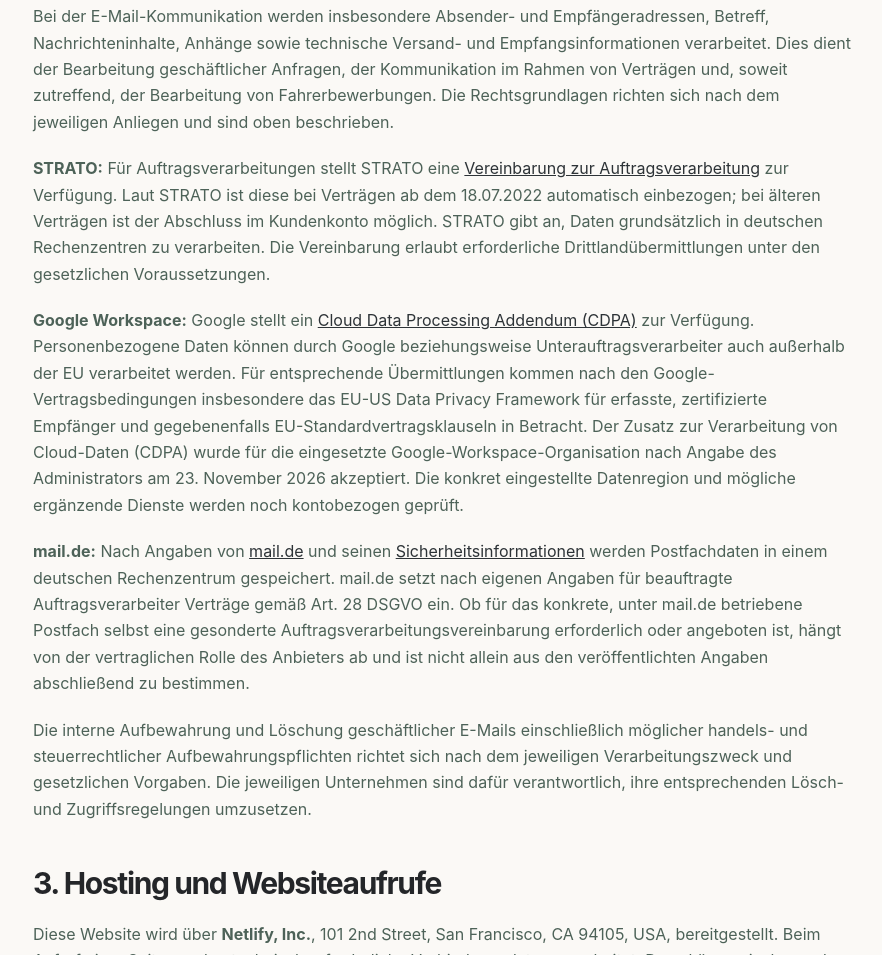
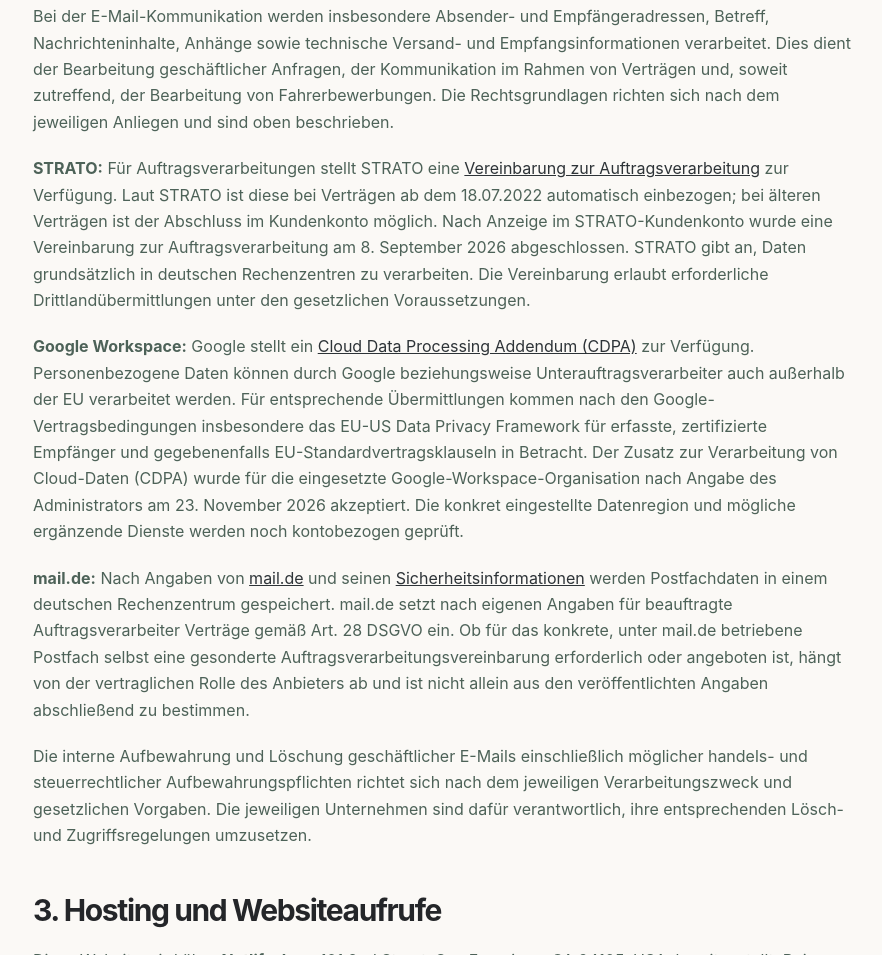
Before and after one commit to VerdesGroup/verdes-group, a plain HTML site: page datenschutz/index.html in a window 1280 px wide. Shown: the part 2198-3153 px from the top of the page, without its empty margins (197-1079 px from the left). Drawn offline with Linux system fonts and the light colour scheme.

Commit message:
Record confirmed STRATO data processing agreement acceptance

```diff
--- a/datenschutz/index.html
+++ b/datenschutz/index.html
@@ -14,7 +14,7 @@
 <li><strong>M&amp;V Transporte:</strong> Das von Vadim Verdes betreute Postfach <a href="mailto:vadim@verdes-trans.com">vadim@verdes-trans.com</a> wird über <strong>Google Workspace</strong> betrieben. Für die E-Mail-Adresse des Inhabers Alexandros Milidis, <a href="mailto:milidis@mail.de">milidis@mail.de</a>, wird der Dienst <strong>mail.de GmbH</strong>, Deutschland, genutzt.</li>
 </ul>
 <p>Bei der E-Mail-Kommunikation werden insbesondere Absender- und Empfängeradressen, Betreff, Nachrichteninhalte, Anhänge sowie technische Versand- und Empfangsinformationen verarbeitet. Dies dient der Bearbeitung geschäftlicher Anfragen, der Kommunikation im Rahmen von Verträgen und, soweit zutreffend, der Bearbeitung von Fahrerbewerbungen. Die Rechtsgrundlagen richten sich nach dem jeweiligen Anliegen und sind oben beschrieben.</p>
-<p><strong>STRATO:</strong> Für Auftragsverarbeitungen stellt STRATO eine <a href="https://www.strato.de/agb/avv/">Vereinbarung zur Auftragsverarbeitung</a> zur Verfügung. Laut STRATO ist diese bei Verträgen ab dem 18.07.2022 automatisch einbezogen; bei älteren Verträgen ist der Abschluss im Kundenkonto möglich. STRATO gibt an, Daten grundsätzlich in deutschen Rechenzentren zu verarbeiten. Die Vereinbarung erlaubt erforderliche Drittlandübermittlungen unter den gesetzlichen Voraussetzungen.</p>
+<p><strong>STRATO:</strong> Für Auftragsverarbeitungen stellt STRATO eine <a href="https://www.strato.de/agb/avv/">Vereinbarung zur Auftragsverarbeitung</a> zur Verfügung. Laut STRATO ist diese bei Verträgen ab dem 18.07.2022 automatisch einbezogen; bei älteren Verträgen ist der Abschluss im Kundenkonto möglich. Nach Anzeige im STRATO-Kundenkonto wurde eine Vereinbarung zur Auftragsverarbeitung am 8. September 2026 abgeschlossen. STRATO gibt an, Daten grundsätzlich in deutschen Rechenzentren zu verarbeiten. Die Vereinbarung erlaubt erforderliche Drittlandübermittlungen unter den gesetzlichen Voraussetzungen.</p>
 <p><strong>Google Workspace:</strong> Google stellt ein <a href="https://cloud.google.com/terms/data-processing-addendum">Cloud Data Processing Addendum (CDPA)</a> zur Verfügung. Personenbezogene Daten können durch Google beziehungsweise Unterauftragsverarbeiter auch außerhalb der EU verarbeitet werden. Für entsprechende Übermittlungen kommen nach den Google-Vertragsbedingungen insbesondere das EU-US Data Privacy Framework für erfasste, zertifizierte Empfänger und gegebenenfalls EU-Standardvertragsklauseln in Betracht. Der Zusatz zur Verarbeitung von Cloud-Daten (CDPA) wurde für die eingesetzte Google-Workspace-Organisation nach Angabe des Administrators am 23. November 2026 akzeptiert. Die konkret eingestellte Datenregion und mögliche ergänzende Dienste werden noch kontobezogen geprüft.</p>
 <p><strong>mail.de:</strong> Nach Angaben von <a href="https://mail.de/de/datenschutz/">mail.de</a> und seinen <a href="https://mail.de/de/sicherheit/">Sicherheitsinformationen</a> werden Postfachdaten in einem deutschen Rechenzentrum gespeichert. mail.de setzt nach eigenen Angaben für beauftragte Auftragsverarbeiter Verträge gemäß Art. 28 DSGVO ein. Ob für das konkrete, unter mail.de betriebene Postfach selbst eine gesonderte Auftragsverarbeitungsvereinbarung erforderlich oder angeboten ist, hängt von der vertraglichen Rolle des Anbieters ab und ist nicht allein aus den veröffentlichten Angaben abschließend zu bestimmen.</p>
 <p>Die interne Aufbewahrung und Löschung geschäftlicher E-Mails einschließlich möglicher handels- und steuerrechtlicher Aufbewahrungspflichten richtet sich nach dem jeweiligen Verarbeitungszweck und gesetzlichen Vorgaben. Die jeweiligen Unternehmen sind dafür verantwortlich, ihre entsprechenden Lösch- und Zugriffsregelungen umzusetzen.</p>
```
